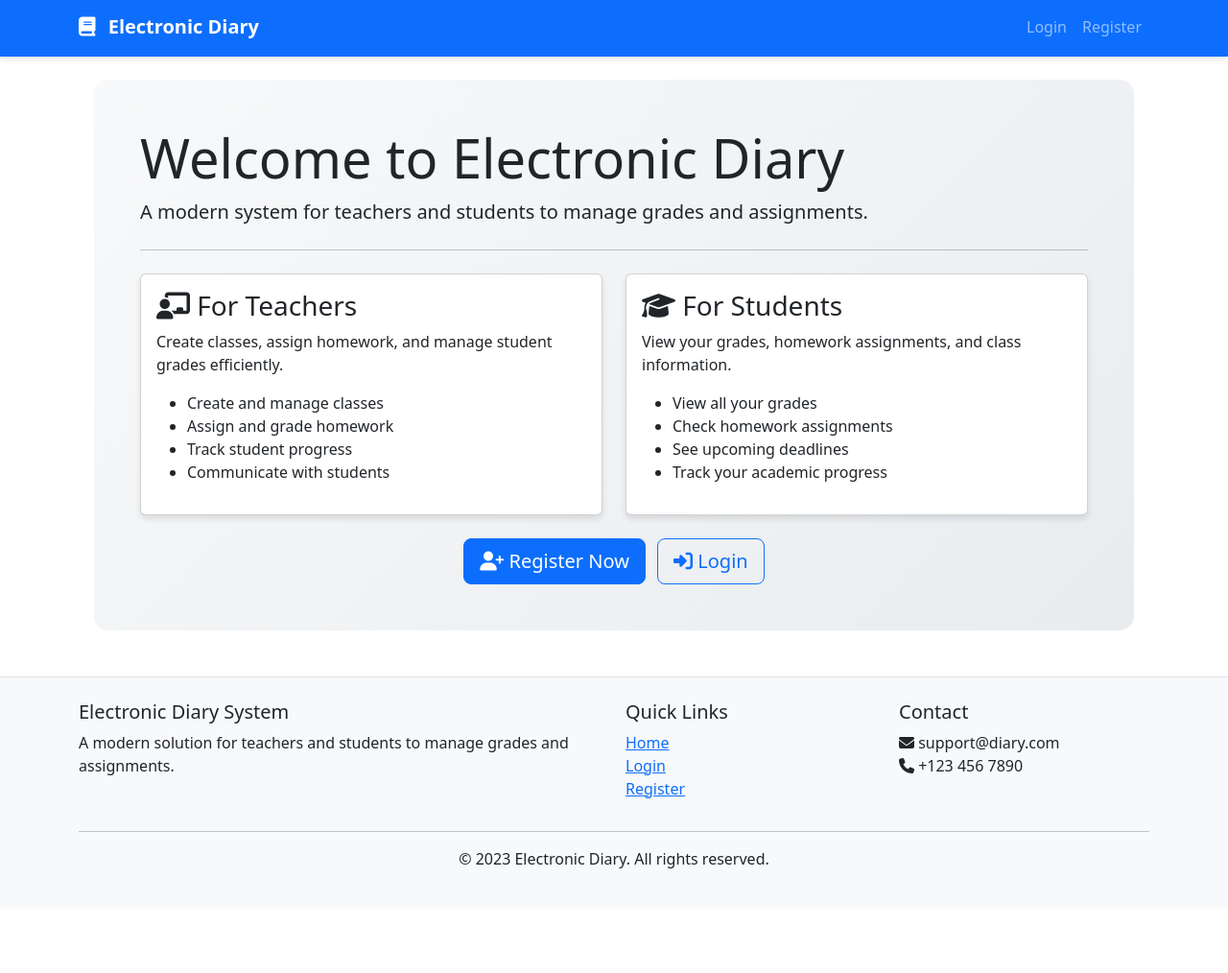
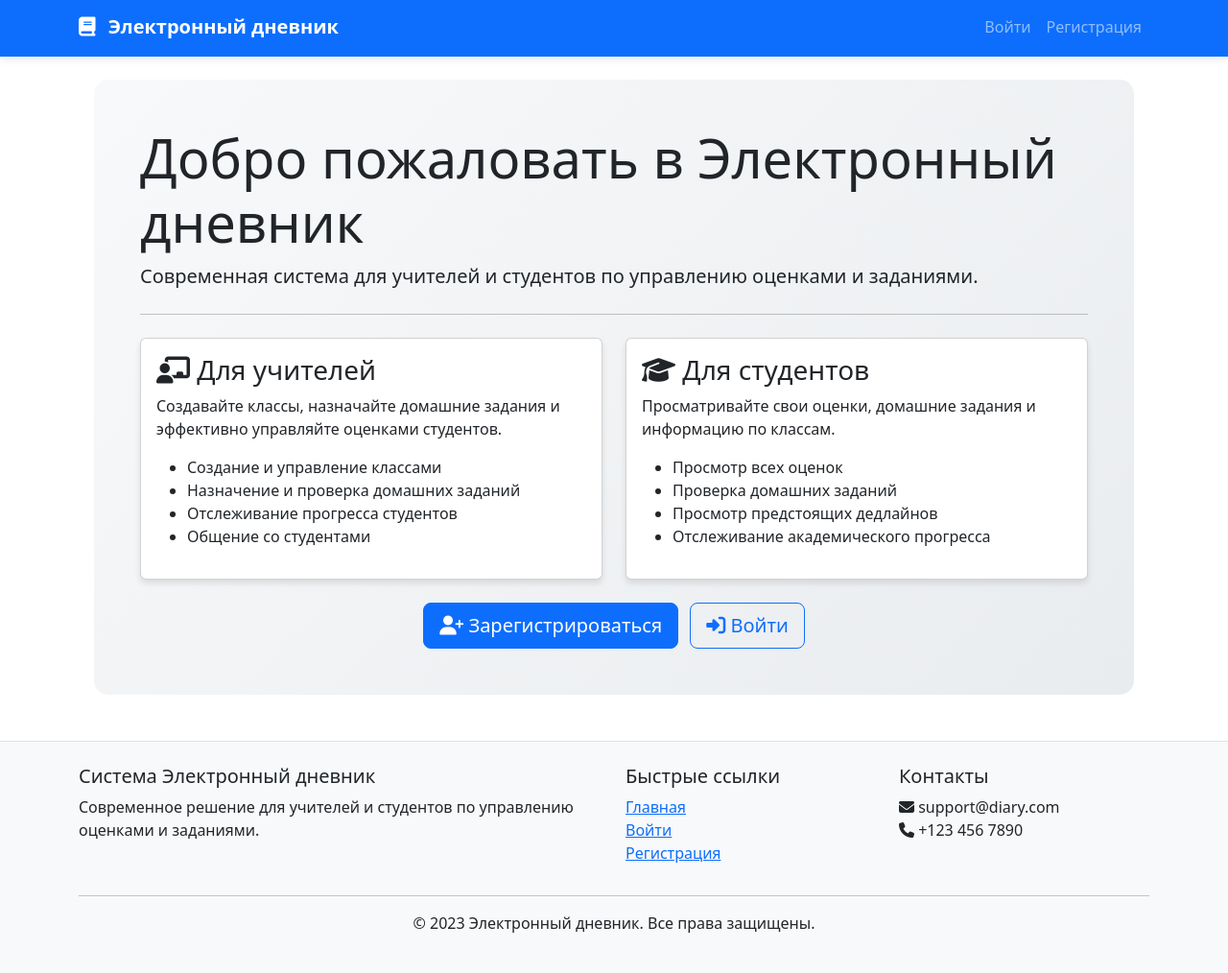
Before and after one commit to dmitryemacs/electronic_diary, a Flask app: page / in a window 1280 px wide. Shown: the whole page at 96% size. Before the commit the page ends 905 px from the top, so only its background shows below. Run offline with Flask 3, Linux system fonts and the light colour scheme.

Commit message:
Translate entire application to Russian language
- Updated all HTML templates with Russian translations
- Translated form labels and flash messages in app.py
- Translated README.md documentation
- Changed HTML lang attribute from 'en' to 'ru'

```diff
--- a/app.py
+++ b/app.py
@@ -88,28 +88,28 @@ class Notification(db.Model):
 
 # Forms
 class LoginForm(FlaskForm):
-    username = StringField('Username', validators=[DataRequired()])
-    password = PasswordField('Password', validators=[DataRequired()])
-    submit = SubmitField('Login')
+    username = StringField('Имя пользователя', validators=[DataRequired()])
+    password = PasswordField('Пароль', validators=[DataRequired()])
+    submit = SubmitField('Войти')
 
 class RegistrationForm(FlaskForm):
-    username = StringField('Username', validators=[DataRequired(), Length(min=4, max=20)])
+    username = StringField('Имя пользователя', validators=[DataRequired(), Length(min=4, max=20)])
     email = StringField('Email', validators=[DataRequired(), Email()])
-    password = PasswordField('Password', validators=[DataRequired(), Length(min=6)])
-    first_name = StringField('First Name', validators=[DataRequired()])
-    last_name = StringField('Last Name', validators=[DataRequired()])
-    role = SelectField('Role', choices=[('teacher', 'Teacher'), ('student', 'Student')], validators=[DataRequired()])
-    submit = SubmitField('Register')
+    password = PasswordField('Пароль', validators=[DataRequired(), Length(min=6)])
+    first_name = StringField('Имя', validators=[DataRequired()])
+    last_name = StringField('Фамилия', validators=[DataRequired()])
+    role = SelectField('Роль', choices=[('teacher', 'Учитель'), ('student', 'Студент')], validators=[DataRequired()])
+    submit = SubmitField('Зарегистрироваться')
 
 class AssignmentForm(FlaskForm):
-    title = StringField('Title', validators=[DataRequired()])
-    description = StringField('Description')
-    due_date = StringField('Due Date (YYYY-MM-DD)')
-    submit = SubmitField('Create Assignment')
+    title = StringField('Название', validators=[DataRequired()])
+    description = StringField('Описание')
+    due_date = StringField('Срок выполнения (ГГГГ-ММ-ДД)')
+    submit = SubmitField('Создать задание')
 
 class GradeForm(FlaskForm):
-    value = StringField('Grade', validators=[DataRequired()])
-    submit = SubmitField('Submit Grade')
+    value = StringField('Оценка', validators=[DataRequired()])
+    submit = SubmitField('Сохранить')
 
 # Helper function to create notifications
 def create_notification(user_id, message, notification_type, reference_id=None):
@@ -143,7 +143,7 @@ def login():
                 return redirect(url_for('teacher_dashboard'))
             else:
                 return redirect(url_for('student_dashboard'))
-        flash('Invalid username or password')
+        flash('Неверное имя пользователя или пароль')
     return render_template('login.html', form=form)
 
 @app.route('/register', methods=['GET', 'POST'])
@@ -153,13 +153,13 @@ def register():
         # Check if username already exists
         existing_user = User.query.filter_by(username=form.username.data).first()
         if existing_user:
-            flash('Username already exists. Please choose a different username.')
+            flash('Имя пользователя уже существует. Пожалуйста, выберите другое имя пользователя.')
             return render_template('register.html', form=form)
 
         # Check if email already exists
         existing_email = User.query.filter_by(email=form.email.data).first()
         if existing_email:
-            flash('Email already exists. Please use a different email address.')
+            flash('Email уже существует. Пожалуйста, используйте другой адрес email.')
             return render_template('register.html', form=form)
 
         user = User(
@@ -172,7 +172,7 @@ def register():
         user.set_password(form.password.data)
         db.session.add(user)
         db.session.commit()
-        flash('Registration successful! Please login.')
+        flash('Регистрация успешна! Пожалуйста, войдите в систему.')
         return redirect(url_for('login'))
     return render_template('register.html', form=form)
 
@@ -224,7 +224,7 @@ def create_class():
         )
         db.session.add(new_class)
         db.session.commit()
-        flash('Class created successfully!')
+        flash('Класс успешно создан!')
         return redirect(url_for('teacher_dashboard'))
 
     return render_template('create_class.html')
@@ -279,12 +279,12 @@ def create_assignment(class_id):
         for student_class in student_classes:
             create_notification(
                 student_class.student_id,
-                f'New assignment created: {form.title.data}',
+                f'Создано новое задание: {form.title.data}',
                 'assignment',
                 assignment.id
             )
 
-        flash('Assignment created successfully!')
+        flash('Задание успешно создано!')
         return redirect(url_for('view_class', class_id=class_id))
 
     return render_template('create_assignment.html', form=form, class_obj=class_obj)
@@ -330,12 +330,12 @@ def grade_students(assignment_id):
             if grade_value:
                 create_notification(
                     student.id,
-                    f'Your grade for assignment "{assignment.title}" has been updated to {grade_value}',
+                    f'Ваша оценка для задания "{assignment.title}" была обновлена на {grade_value}',
                     'grade',
                     assignment.id
                 )
 
-        flash('Grades updated successfully!')
+        flash('Оценки успешно обновлены!')
         return redirect(url_for('view_class', class_id=assignment.class_id))
 
     # Get existing grades
@@ -372,11 +372,11 @@ def enroll_student(class_id):
                 )
                 db.session.add(enrollment)
                 db.session.commit()
-                flash('Student enrolled successfully!')
+                flash('Студент успешно зачислен!')
             else:
-                flash('Student is already enrolled in this class')
+                flash('Студент уже записан в этот класс')
         else:
-            flash('Student not found')
+            flash('Студент не найден')
 
     return redirect(url_for('view_class', class_id=class_id))
 
--- a/templates/base.html
+++ b/templates/base.html
@@ -1,9 +1,9 @@
 <!DOCTYPE html>
-<html lang="en">
+<html lang="ru">
 <head>
     <meta charset="UTF-8">
     <meta name="viewport" content="width=device-width, initial-scale=1.0">
-    <title>Electronic Diary - {% block title %}{% endblock %}</title>
+    <title>Электронный дневник - {% block title %}{% endblock %}</title>
     <link rel="stylesheet" href="{{ url_for('static', filename='css/style.css') }}">
     <link href="https://cdn.jsdelivr.net/npm/bootstrap@5.3.0/dist/css/bootstrap.min.css" rel="stylesheet">
     <link rel="stylesheet" href="https://cdnjs.cloudflare.com/ajax/libs/font-awesome/6.4.0/css/all.min.css">
@@ -12,7 +12,7 @@
     <nav class="navbar navbar-expand-lg navbar-dark bg-primary">
         <div class="container">
             <a class="navbar-brand" href="{{ url_for('home') }}">
-                <i class="fas fa-book"></i> Electronic Diary
+                <i class="fas fa-book"></i> Электронный дневник
             </a>
             <button class="navbar-toggler" type="button" data-bs-toggle="collapse" data-bs-target="#navbarNav">
                 <span class="navbar-toggler-icon"></span>
@@ -22,14 +22,14 @@
                     {% if current_user.is_authenticated %}
                         {% if current_user.role == 'teacher' %}
                             <li class="nav-item">
-                                <a class="nav-link" href="{{ url_for('teacher_dashboard') }}">Dashboard</a>
+                                <a class="nav-link" href="{{ url_for('teacher_dashboard') }}">Панель управления</a>
                             </li>
                             <li class="nav-item">
-                                <a class="nav-link" href="{{ url_for('create_class') }}">Create Class</a>
+                                <a class="nav-link" href="{{ url_for('create_class') }}">Создать класс</a>
                             </li>
                         {% else %}
                             <li class="nav-item">
-                                <a class="nav-link" href="{{ url_for('student_dashboard') }}">Dashboard</a>
+                                <a class="nav-link" href="{{ url_for('student_dashboard') }}">Панель управления</a>
                             </li>
                         {% endif %}
                     {% endif %}
@@ -46,18 +46,18 @@
                         </li>
                         <li class="nav-item">
                             <span class="navbar-text me-3">
-                                Welcome, {{ current_user.first_name }} {{ current_user.last_name }}
+                                Добро пожаловать, {{ current_user.first_name }} {{ current_user.last_name }}
                             </span>
                         </li>
                         <li class="nav-item">
-                            <a class="nav-link" href="{{ url_for('logout') }}">Logout</a>
+                            <a class="nav-link" href="{{ url_for('logout') }}">Выйти</a>
                         </li>
                     {% else %}
                         <li class="nav-item">
-                            <a class="nav-link" href="{{ url_for('login') }}">Login</a>
+                            <a class="nav-link" href="{{ url_for('login') }}">Войти</a>
                         </li>
                         <li class="nav-item">
-                            <a class="nav-link" href="{{ url_for('register') }}">Register</a>
+                            <a class="nav-link" href="{{ url_for('register') }}">Регистрация</a>
                         </li>
                     {% endif %}
                 </ul>
@@ -84,23 +84,23 @@
         <div class="container">
             <div class="row">
                 <div class="col-md-6">
-                    <h5>Electronic Diary System</h5>
-                    <p>A modern solution for teachers and students to manage grades and assignments.</p>
+                    <h5>Система Электронный дневник</h5>
+                    <p>Современное решение для учителей и студентов по управлению оценками и заданиями.</p>
                 </div>
                 <div class="col-md-3">
-                    <h5>Quick Links</h5>
+                    <h5>Быстрые ссылки</h5>
                     <ul class="list-unstyled">
-                        <li><a href="{{ url_for('home') }}">Home</a></li>
+                        <li><a href="{{ url_for('home') }}">Главная</a></li>
                         {% if current_user.is_authenticated %}
-                            <li><a href="{{ url_for('logout') }}">Logout</a></li>
+                            <li><a href="{{ url_for('logout') }}">Выйти</a></li>
                         {% else %}
-                            <li><a href="{{ url_for('login') }}">Login</a></li>
-                            <li><a href="{{ url_for('register') }}">Register</a></li>
+                            <li><a href="{{ url_for('login') }}">Войти</a></li>
+                            <li><a href="{{ url_for('register') }}">Регистрация</a></li>
                         {% endif %}
                     </ul>
                 </div>
                 <div class="col-md-3">
-                    <h5>Contact</h5>
+                    <h5>Контакты</h5>
                     <address>
                         <i class="fas fa-envelope"></i> support@diary.com<br>
                         <i class="fas fa-phone"></i> +123 456 7890
@@ -109,7 +109,7 @@
             </div>
             <hr>
             <div class="text-center">
-                <p>&copy; 2023 Electronic Diary. All rights reserved.</p>
+                <p>&copy; 2023 Электронный дневник. Все права защищены.</p>
             </div>
         </div>
     </footer>
--- a/templates/index.html
+++ b/templates/index.html
@@ -1,23 +1,23 @@
 {% extends "base.html" %}
 
-{% block title %}Home{% endblock %}
+{% block title %}Главная{% endblock %}
 
 {% block content %}
 <div class="jumbotron bg-light p-5 rounded-lg m-3">
-    <h1 class="display-4">Welcome to Electronic Diary</h1>
-    <p class="lead">A modern system for teachers and students to manage grades and assignments.</p>
+    <h1 class="display-4">Добро пожаловать в Электронный дневник</h1>
+    <p class="lead">Современная система для учителей и студентов по управлению оценками и заданиями.</p>
     <hr class="my-4">
     <div class="row">
         <div class="col-md-6">
             <div class="card mb-4">
                 <div class="card-body">
-                    <h3 class="card-title"><i class="fas fa-chalkboard-teacher"></i> For Teachers</h3>
-                    <p class="card-text">Create classes, assign homework, and manage student grades efficiently.</p>
+                    <h3 class="card-title"><i class="fas fa-chalkboard-teacher"></i> Для учителей</h3>
+                    <p class="card-text">Создавайте классы, назначайте домашние задания и эффективно управляйте оценками студентов.</p>
                     <ul>
-                        <li>Create and manage classes</li>
-                        <li>Assign and grade homework</li>
-                        <li>Track student progress</li>
-                        <li>Communicate with students</li>
+                        <li>Создание и управление классами</li>
+                        <li>Назначение и проверка домашних заданий</li>
+                        <li>Отслеживание прогресса студентов</li>
+                        <li>Общение со студентами</li>
                     </ul>
                 </div>
             </div>
@@ -25,13 +25,13 @@
         <div class="col-md-6">
             <div class="card mb-4">
                 <div class="card-body">
-                    <h3 class="card-title"><i class="fas fa-graduation-cap"></i> For Students</h3>
-                    <p class="card-text">View your grades, homework assignments, and class information.</p>
+                    <h3 class="card-title"><i class="fas fa-graduation-cap"></i> Для студентов</h3>
+                    <p class="card-text">Просматривайте свои оценки, домашние задания и информацию по классам.</p>
                     <ul>
-                        <li>View all your grades</li>
-                        <li>Check homework assignments</li>
-                        <li>See upcoming deadlines</li>
-                        <li>Track your academic progress</li>
+                        <li>Просмотр всех оценок</li>
+                        <li>Проверка домашних заданий</li>
+                        <li>Просмотр предстоящих дедлайнов</li>
+                        <li>Отслеживание академического прогресса</li>
                     </ul>
                 </div>
             </div>
@@ -40,10 +40,10 @@
     <div class="text-center">
         {% if not current_user.is_authenticated %}
             <a href="{{ url_for('register') }}" class="btn btn-primary btn-lg me-2">
-                <i class="fas fa-user-plus"></i> Register Now
+                <i class="fas fa-user-plus"></i> Зарегистрироваться
             </a>
             <a href="{{ url_for('login') }}" class="btn btn-outline-primary btn-lg">
-                <i class="fas fa-sign-in-alt"></i> Login
+                <i class="fas fa-sign-in-alt"></i> Войти
             </a>
         {% endif %}
     </div>
```
Also changed, not shown: templates/create_assignment.html (+7 -7 lines), templates/create_class.html (+8 -8 lines), templates/grade_students.html (+10 -10 lines), templates/login.html (+4 -4 lines), templates/notifications.html (+8 -6 lines), templates/register.html (+6 -6 lines), templates/student_dashboard.html (+14 -14 lines), templates/teacher_dashboard.html (+11 -11 lines), templates/view_class.html (+23 -23 lines), README.md.
